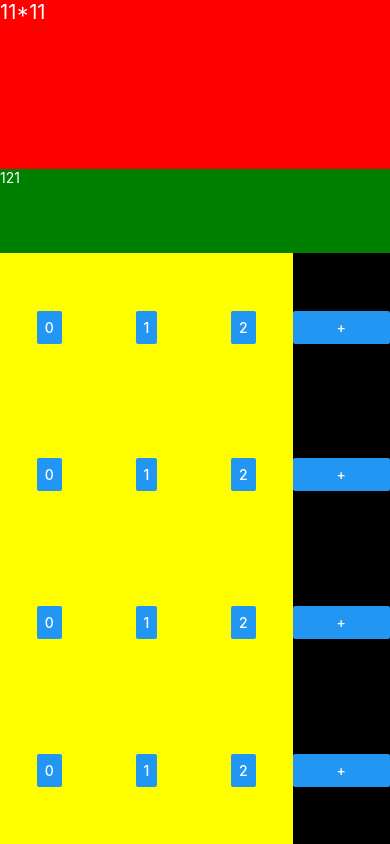
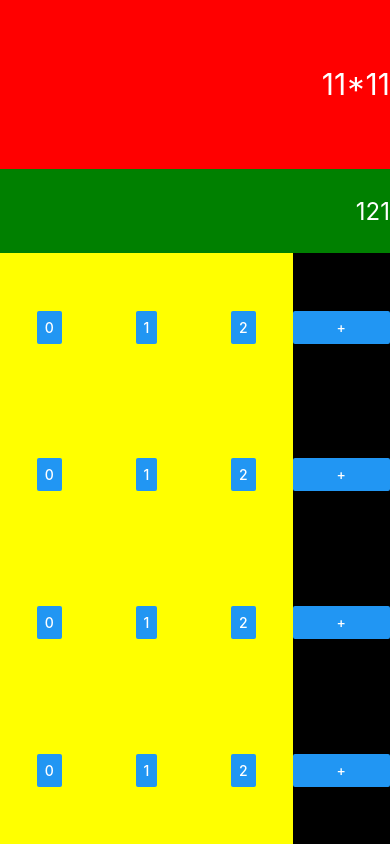
Before and after one commit to MiguelGarcia95/react-native-calculator, a React Native app: screen / in a window 390 px wide. Built offline with nearby package versions, Linux system fonts and the light colour scheme.

Commit message:
set up calculator tempalte and theme

```diff
--- a/App.js
+++ b/App.js
@@ -56,11 +56,11 @@ const styles = StyleSheet.create({
     flex: 1,
   },
   resultText: {
-    fontSize: 20,
+    fontSize: 30,
     color: 'white'
   },
   calculationText: {
-    fontSize: 14,
+    fontSize: 24,
     color: 'white'
   },
   row: {
@@ -72,10 +72,14 @@ const styles = StyleSheet.create({
   result: {
     flex: 2,
     backgroundColor: 'red',
+    justifyContent: 'center',
+    alignItems: 'flex-end'
   },
   calculation: {
     flex: 1,
-    backgroundColor: 'green'
+    backgroundColor: 'green',
+    justifyContent: 'center',
+    alignItems: 'flex-end'
   },
   buttons: {
     flex: 7,
```
